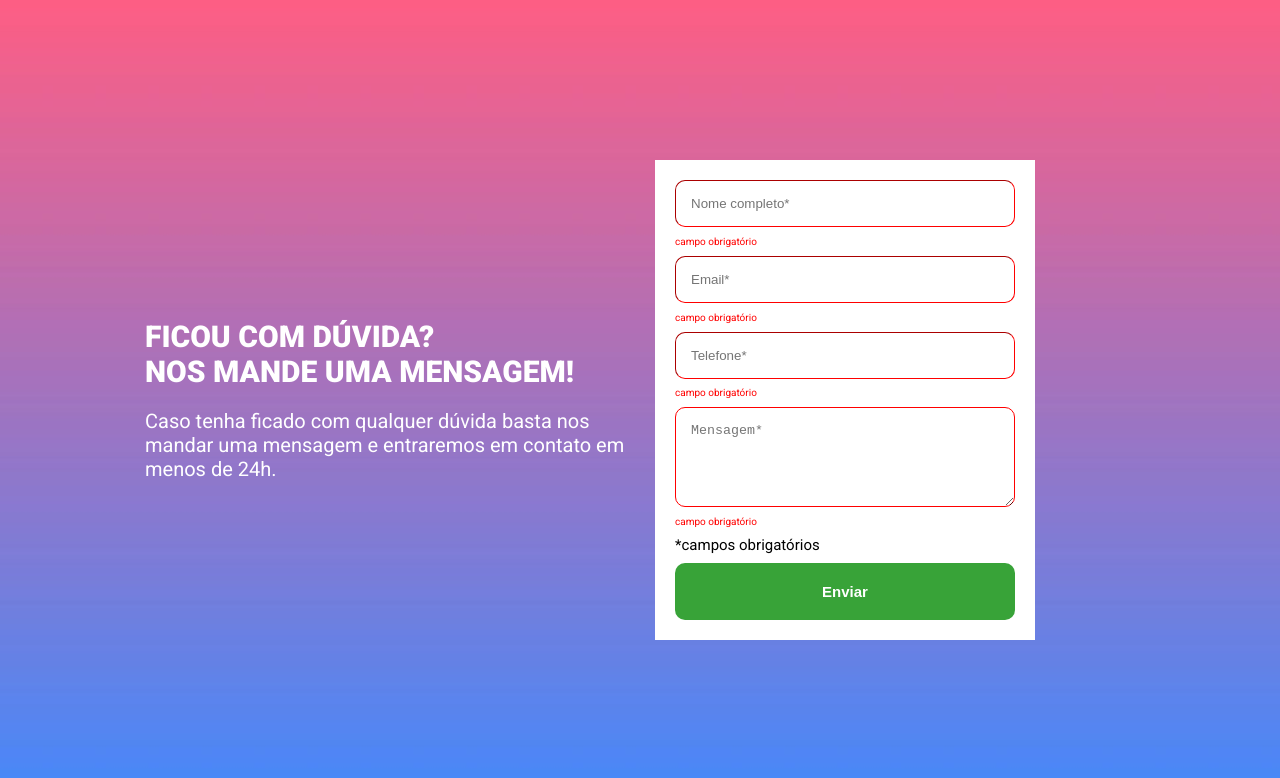
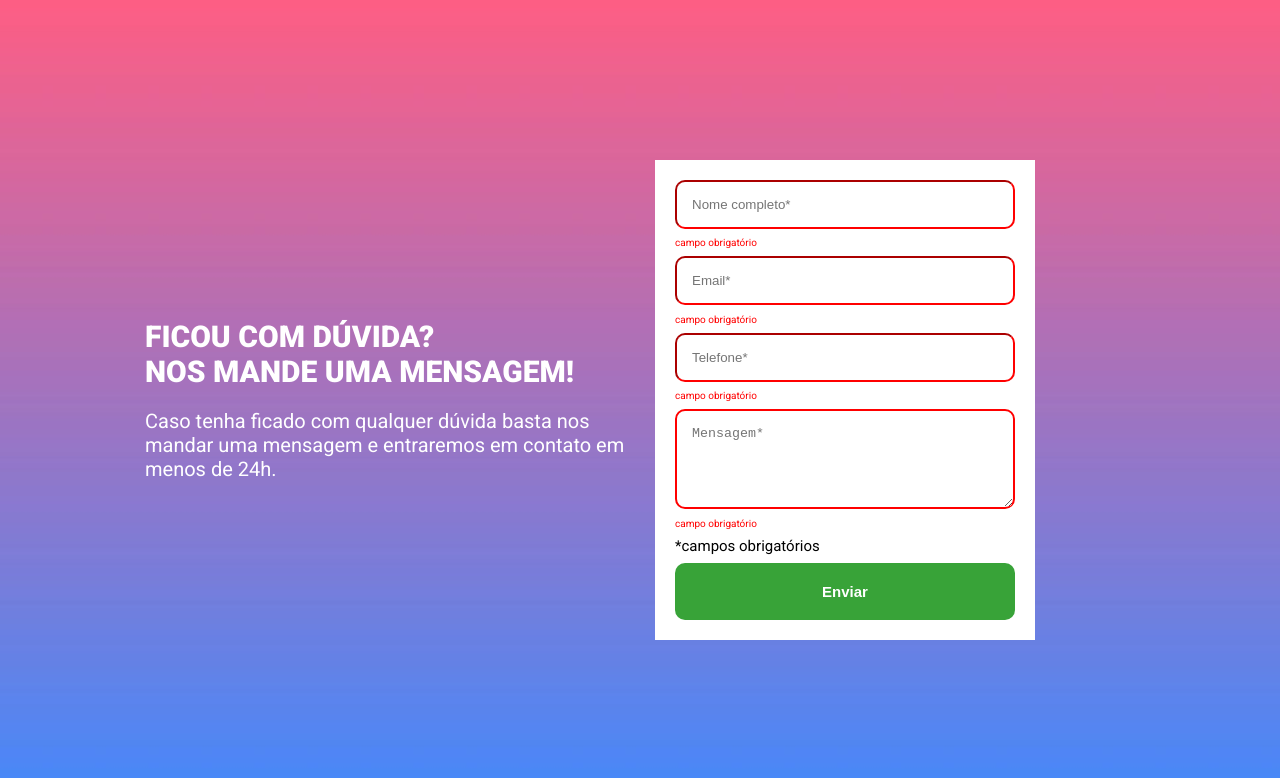
Before and after one commit to Arthur212519/Quest-html-css-javascript-intermediario, a plain HTML site: page index.html in a window 1280 px wide. Both pictures are taken after a click on the button "Enviar". Drawn offline with Linux system fonts and the light colour scheme.

Commit message:
javascript-update

```diff
--- a/index.html
+++ b/index.html
@@ -23,13 +23,13 @@
         </div>
         <div class="formulario-container">
             <div class="formulario">
-                <input type="text" placeholder="Nome completo*" class="input" id="nome">
+                <input type="text" placeholder="Nome completo*" class="input" id="nome" value="">
                 <p class="campo-obrigatorio invisivel">campo obrigatório</p>
-                <input type="email" placeholder="Email*" class="input" id="email">
+                <input type="email" placeholder="Email*" class="input" id="email" value="">
                 <p class="campo-obrigatorio invisivel">campo obrigatório</p>
-                <input type="tel" placeholder="Telefone*" class="input" id="tel">
+                <input type="tel" placeholder="Telefone*" class="input" id="tel" value="">
                 <p class="campo-obrigatorio invisivel">campo obrigatório</p>
-                <textarea name="mensagem" id="mensagem" placeholder="Mensagem*" class="mensagem input"></textarea>
+                <textarea name="mensagem" id="mensagem" placeholder="Mensagem*" class="mensagem input" value=""></textarea>
                 <p class="campo-obrigatorio invisivel">campo obrigatório</p>
                 <p class="aviso">*campos obrigatórios</p>
                 <button id="enviar">Enviar</button>
--- a/src/css/style.css
+++ b/src/css/style.css
@@ -48,7 +48,7 @@ font-weight: 900;
     justify-content: space-between;
 }
 .formulario input,textarea{
-    border-width: 0.1rem;
+    border-width: 0.2rem;
     border-radius: 1rem;
     padding: 1.5rem;
 }
@@ -73,16 +73,19 @@ font-weight: 900;
 
 }
 .campo-obrigatorio{
+    margin: 0;
+    padding: 0;
     color: red;
 }
 .invisivel{
     display: none;
 }
 .campo-verde{
+    border-width: 2px;
     border-color: green;
 }
 .campo-vermelho{
-    border-color: red;
+      border-color: red;
 }
 @media(max-width:600px){
 main{
--- a/src/javascript/index.js
+++ b/src/javascript/index.js
@@ -1,49 +1,19 @@
 const enviar = document.getElementById("enviar")
-const nome = document.getElementById("nome")
-const email = document.getElementById("email")
-const tel = document.getElementById("tel")
-const mensagem = document.getElementById("mensagem")
 const erro =document.querySelectorAll(".campo-obrigatorio")
+const inputs =document.querySelectorAll(".input")
 
-enviar.addEventListener("click",function(){
-    const nomeValue =nome.value;
-    const emailValue =email.value;
-    const telValue =tel.value;
-    const mensagemValue =mensagem.value;
-    if(nomeValue!==""){
-        nome.classList.remove("campo-vermelho")
-        nome.classList.add("campo-verde")
-        erro[0].classList.add("invisivel")
-    }else{
-        nome.classList.remove("campo-verde")
-        nome.classList.add("campo-vermelho")
-        erro[0].classList.remove("invisivel")
-    }
-    if(emailValue!==""){
-        email.classList.remove("campo-vermelho")
-        email.classList.add("campo-verde")
-        erro[1].classList.add("invisivel")
-    }else{
-        email.classList.remove("campo-verde")
-        email.classList.add("campo-vermelho")
-        erro[1].classList.remove("invisivel")
-    }
-    if(telValue!==""){
-        tel.classList.remove("campo-vermelho")
-        tel.classList.add("campo-verde")
-        erro[2].classList.add("invisivel")
-    }else{
-        tel.classList.remove("campo-verde")
-        tel.classList.add("campo-vermelho")
-        erro[2].classList.remove("invisivel")
-    }
-    if(mensagemValue!==""){
-        mensagem.classList.remove("campo-vermelho")
-        mensagem.classList.add("campo-verde")
-        erro[3].classList.add("invisivel")
-    }else{
-        mensagem.classList.remove("campo-verde")
-        mensagem.classList.add("campo-vermelho")
-        erro[3].classList.remove("invisivel")
-    }
+enviar.addEventListener('click',()=>{
+    inputs.forEach((input,number)=>{
+        const value = input.value
+        if(value==''){
+            input.classList.remove('campo-verde')
+            input.classList.add('campo-vermelho')
+            erro[number].classList.remove('invisivel')
+
+        } else{
+            input.classList.remove('campo-vermelho')
+            input.classList.add('campo-verde')
+            erro[number].classList.add('invisivel')
+        }
+    })
 })
```
